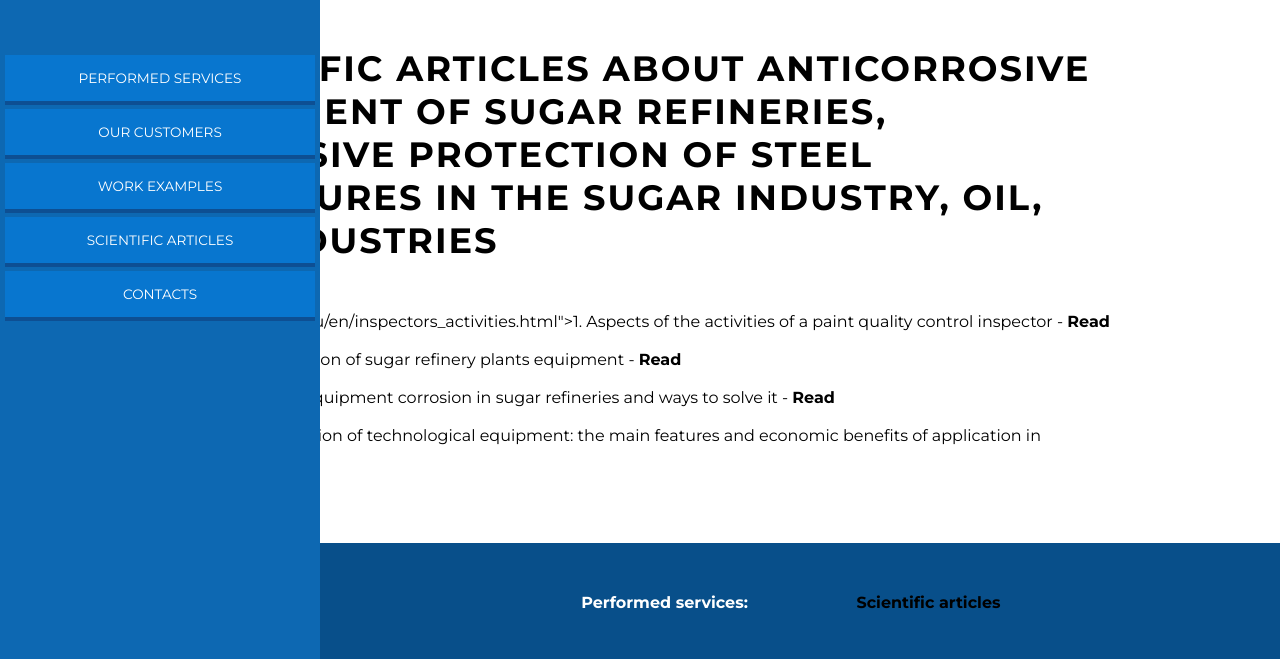
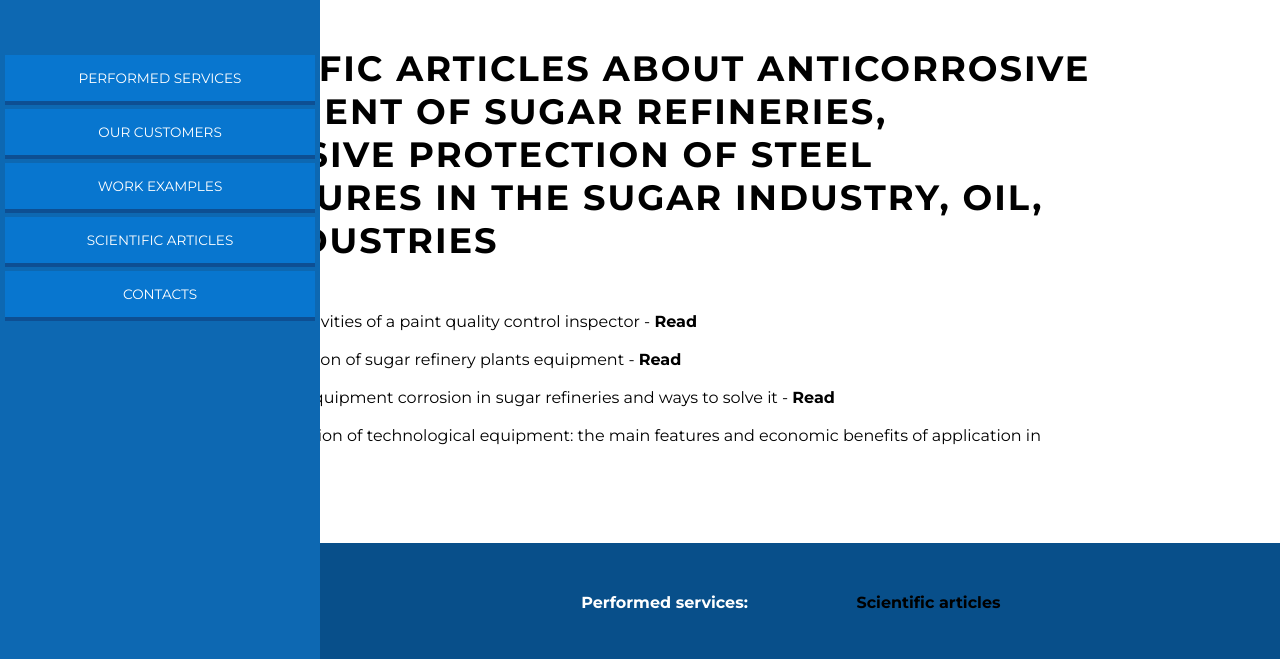
Before and after one commit to akz23/en, a plain HTML site: page sarticles.html in a window 1280 px wide. Shown: the part 122-781 px from the top of the page. Drawn offline with nearby package versions, Linux system fonts and the light colour scheme.

Commit message:
Update sarticles.html

```diff
--- a/sarticles.html
+++ b/sarticles.html
@@ -105,7 +105,7 @@
     <div class="notmain">
         <div class="akzmaintxt"><h1>Scientific articles about anticorrosive treatment of sugar refineries, corrosive protection of steel structures in the sugar industry, oil, gas industries</h1></div>
 
-	<p>"http://www.akz23.ru/en/inspectors_activities.html">1. Aspects of the activities of a paint quality control inspector</a>&nbsp;-&nbsp;<a href="http://www.akz23.ru/en/inspectors_activities.html"><span style="color:#000000"><strong>Read</strong></span></a></p>
+	<p><a href="http://www.akz23.ru/en/inspectors_activities.html">1. Aspects of the activities of a paint quality control inspector</a>&nbsp;-&nbsp;<a href="http://www.akz23.ru/en/inspectors_activities.html"><span style="color:#000000"><strong>Read</strong></span></a></p>
 	    <p>&nbsp;</p>
 	<p><a href="http://www.akz23.ru/en/corr_protect_equip.html">2. Corrosion protection of sugar refinery plants equipment</a>&nbsp;-&nbsp;<a href="http://www.akz23.ru/en/corr_protect_equip.html"><span style="color:#000000"><strong>Read</strong></span></a></p>
 	    <p>&nbsp;</p>
```
